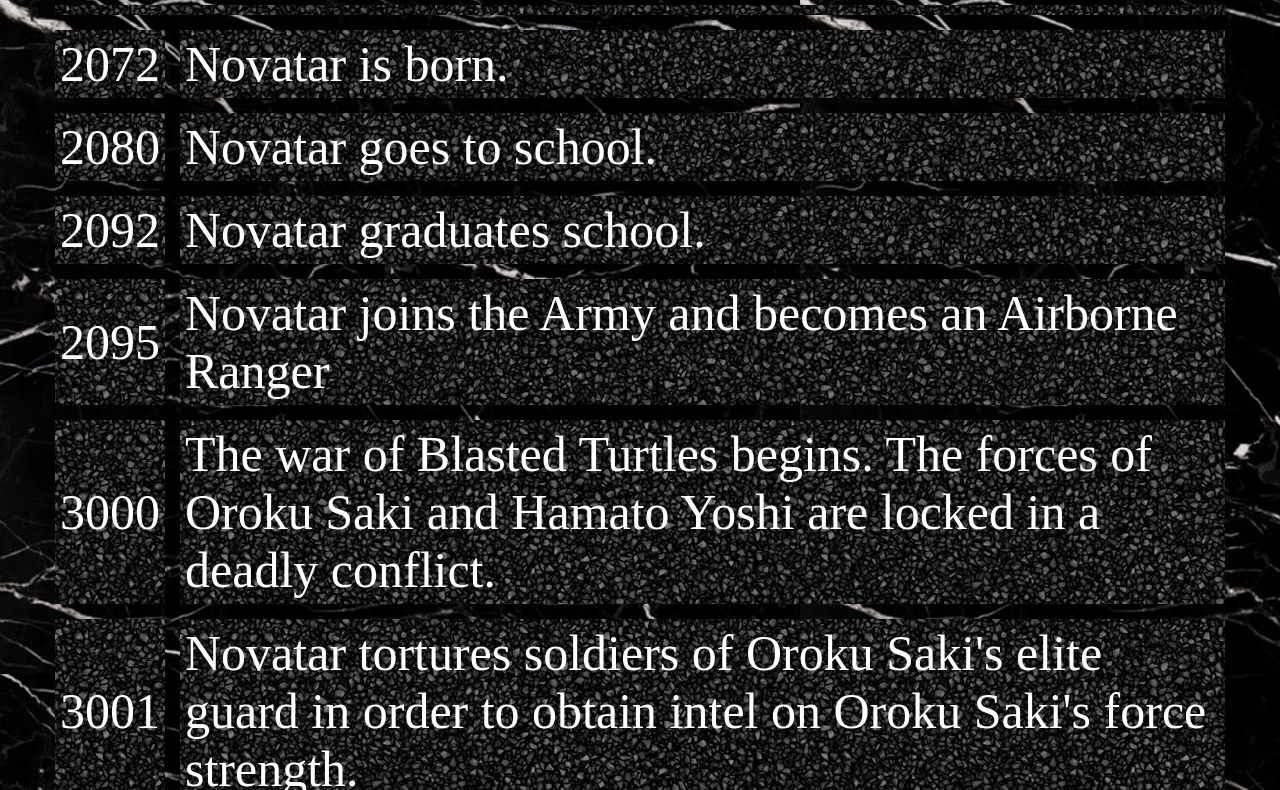
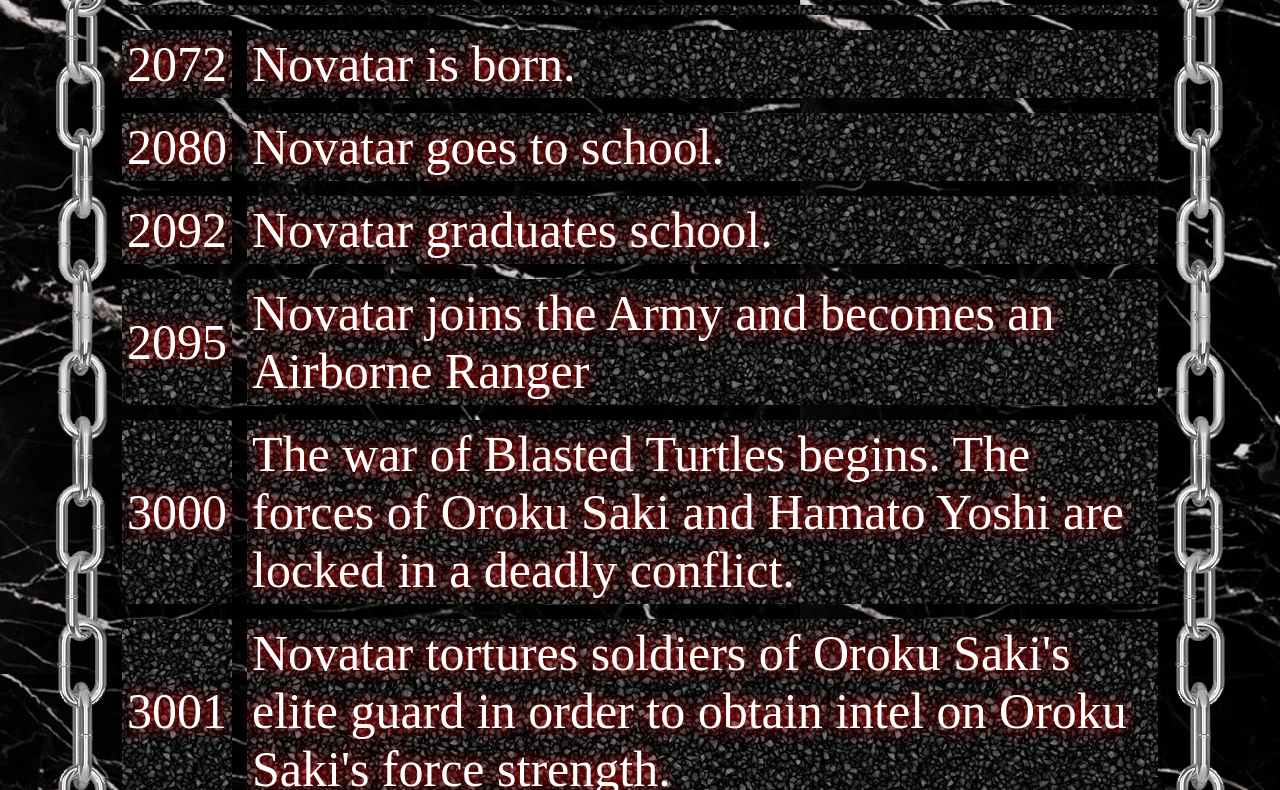
Before and after one commit to PrimeGoat/homework-table, a plain HTML site: page index.html in a window 1280 px wide. Shown: the part 126-916 px from the top of the page. Drawn offline with Linux system fonts and the light colour scheme.

Commit message:
Final update as of now

```diff
--- a/index.html
+++ b/index.html
@@ -6,6 +6,9 @@
                 color: #ffffff;
                 font-size: 50;
                 background-image: url(images/bg-gravel.jpg);
+                /* -webkit-text-stroke-width: 3px;
+                -webkit-text-stroke-color: black; */
+                text-shadow: 0 0 15px red;
             }
             p {
                 color: red;
@@ -18,8 +21,11 @@
     <body bgcolor=#000000 background="images/bg-marble.jpg">
         <table border=0 cellpadding=5 cellspacing=15 width=1200 align=center>
             <tr>
+                <td rowspan=42 width=42 cellpadding=0 cellspacing=0 style="background-image: url(images/chain.png);">
+                </td>
                 <td colspan=2 bgcolor=#222222>
                 </td>
+                <td rowspan=42 width=42 cellpadding=0 cellspacing=0 style="background-image: url(images/chain.png);"></td>
             </tr>
             <tr>
                 <td colspan=2 bgcolor=#222222>
@@ -71,6 +77,7 @@
                 <td bgcolor=#222222>Novatar's decapitated head is placed in the museum of war criminals.<br><img src="images/novatar-head.png" ></td>
             </tr>
         </table>
+
         <center><p>Copyright &copy; 3022, The Unnatural Museum of Honor, Love, and Serenity.</p></center>
     </body>
 </html>
```
Also changed, not shown: images/chain.png (added), images/endlink.png (added).
